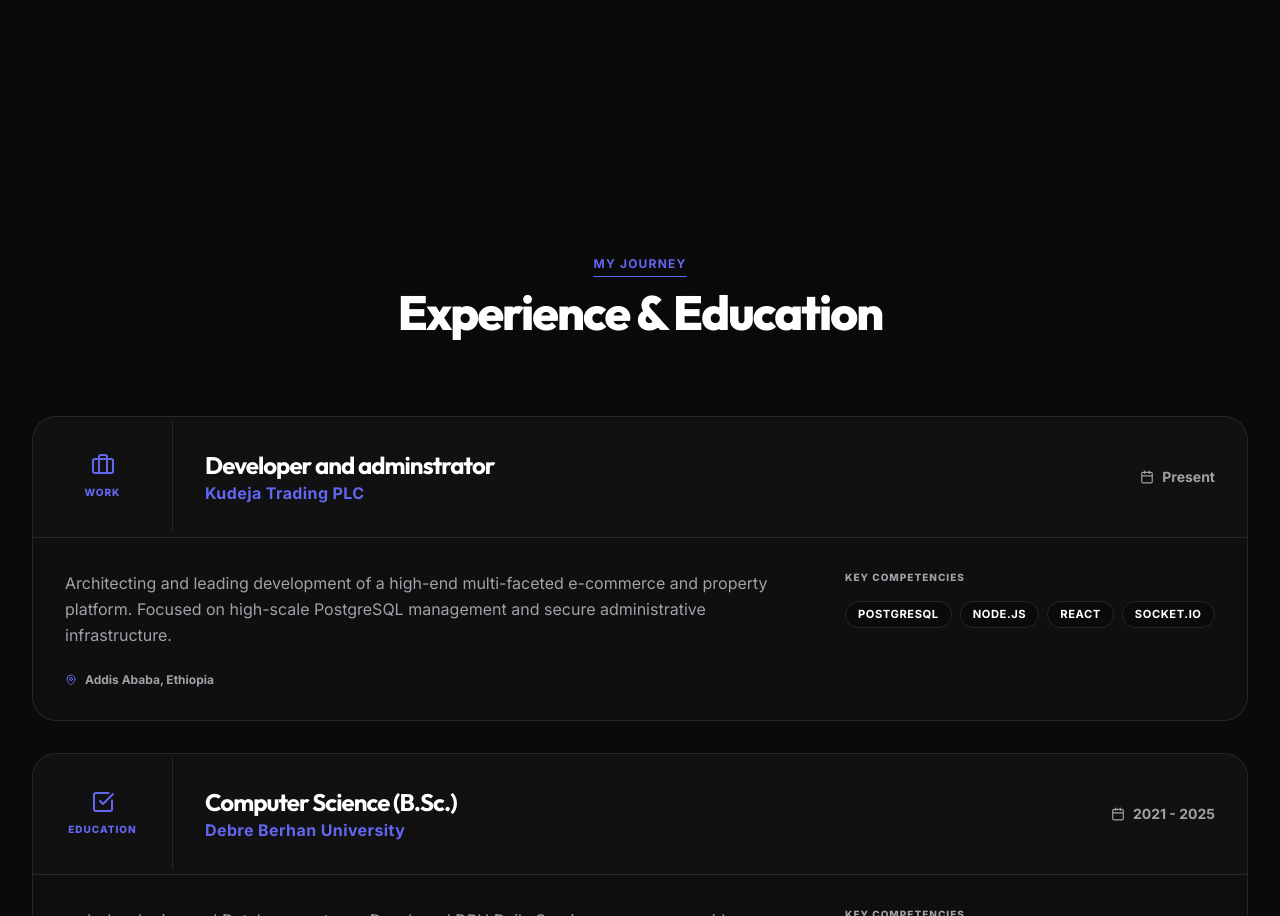
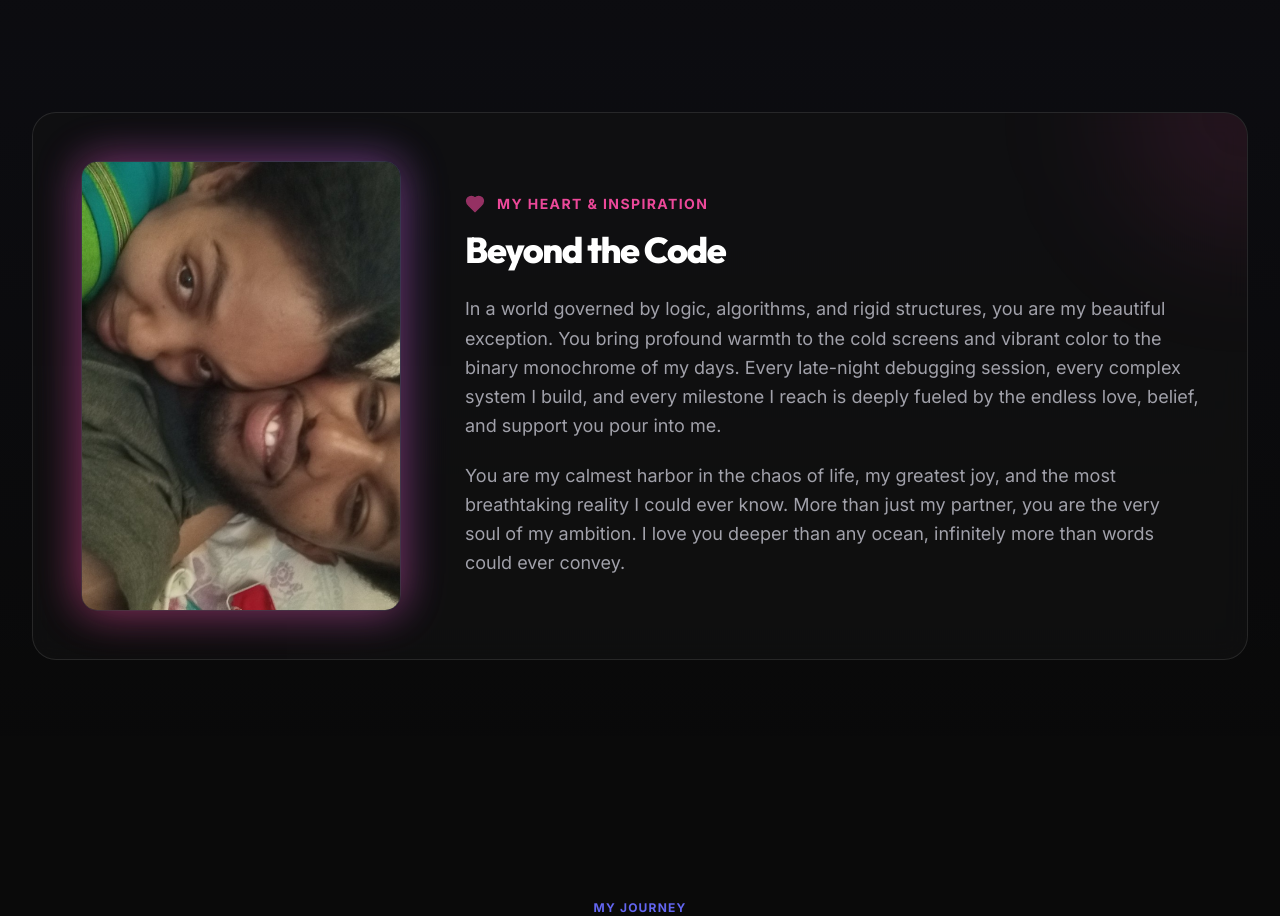
Before and after one commit to Abeni-M/portfolio, a React (Vite) app: page / in a window 1280 px wide. Shown: the part 1727-2643 px from the top of the page. Built offline with nearby package versions, Linux system fonts and the light colour scheme.

Commit message:
Add slideshow dedication in About section

```diff
--- a/src/components/About.jsx
+++ b/src/components/About.jsx
@@ -1,10 +1,23 @@
-import React from 'react';
-import { motion } from 'framer-motion';
-import { Code, Database, Shield, Zap } from 'lucide-react';
+import React, { useState, useEffect } from 'react';
+import { motion, AnimatePresence } from 'framer-motion';
+import { Code, Database, Shield, Zap, Heart } from 'lucide-react';
+import loveImage from '../assets/love.jpg';
+import love2Image from '../assets/love2.jpg';
+
+const loveImages = [loveImage, love2Image];
 
 import './About.css';
 
 const About = () => {
+  const [currentImageIndex, setCurrentImageIndex] = useState(0);
+
+  useEffect(() => {
+    const interval = setInterval(() => {
+      setCurrentImageIndex((prevIndex) => (prevIndex + 1) % loveImages.length);
+    }, 1000); // 1 second interval
+    return () => clearInterval(interval);
+  }, []);
+
   const serviceList = [
     {
       title: 'Video Editing',
@@ -82,6 +95,62 @@
             </div>
           </div>
         </div>
+
+        {/* The Heart Behind the Code */}
+        <motion.div
+          initial={{ opacity: 0, y: 20 }}
+          whileInView={{ opacity: 1, y: 0 }}
+          transition={{ duration: 0.6 }}
+          viewport={{ once: true }}
+          className="love-section glass-card mt-24 p-8 md:p-12 relative overflow-hidden flex flex-col md:flex-row items-center gap-10 lg:gap-16 border-t-2 border-pink-500/20"
+        >
+          {/* Background decoration */}
+          <div className="absolute top-0 right-0 w-64 h-64 bg-pink-500/10 rounded-full blur-3xl translate-x-1/2 -translate-y-1/2 pointer-events-none"></div>
+          <div className="absolute bottom-0 left-0 w-64 h-64 bg-primary/10 rounded-full blur-3xl -translate-x-1/2 translate-y-1/2 pointer-events-none"></div>
+
+          <motion.div
+            whileHover={{ scale: 1.02, rotate: -2 }}
+            className="love-image-wrapper shrink-0 relative w-full max-w-[280px] md:max-w-[320px] mx-auto md:mx-0 h-[380px] md:h-[450px]"
+          >
+            <div className="absolute inset-0 bg-gradient-to-tr from-pink-500 to-primary rounded-2xl blur-xl opacity-40"></div>
+            <div className="relative w-full h-full z-10 rounded-2xl overflow-hidden shadow-[0_0_40px_rgba(236,72,153,0.3)] border border-white/10">
+              <AnimatePresence>
+                <motion.img
+                  key={currentImageIndex}
+                  initial={{ opacity: 0 }}
+                  animate={{ opacity: 1 }}
+                  exit={{ opacity: 0 }}
+                  transition={{ duration: 0.5 }}
+                  src={loveImages[currentImageIndex]}
+                  alt="My Inspiration"
+                  className="absolute inset-0 w-full h-full object-cover"
+                  style={{ objectPosition: 'center' }}
+                />
+              </AnimatePresence>
+            </div>
+          </motion.div>
+
+          <div className="love-content z-10">
+            <div className="flex items-center gap-3 mb-4">
+              <Heart size={20} className="text-pink-500 animate-pulse" fill="currentColor" />
+              <span className="text-pink-500 font-bold tracking-widest text-sm uppercase block">My Heart & Inspiration</span>
+            </div>
+            <h3 className="text-3xl md:text-4xl font-extrabold mb-6 text-white leading-tight">Beyond the Code</h3>
+            <div className="text-muted space-y-5 text-lg leading-relaxed relative">
+              <p>
+                In a world governed by logic, algorithms, and rigid structures, you are my beautiful exception.
+                You bring profound warmth to the cold screens and vibrant color to the binary monochrome of my days.
+                Every late-night debugging session, every complex system I build, and every milestone I reach
+                is deeply fueled by the endless love, belief, and support you pour into me.
+              </p>
+              <p>
+                You are my calmest harbor in the chaos of life, my greatest joy, and the most breathtaking reality
+                I could ever know. More than just my partner, you are the very soul of my ambition. I love you
+                deeper than any ocean, infinitely more than words could ever convey.
+              </p>
+            </div>
+          </div>
+        </motion.div>
       </div>
     </section>
   );
```
Also changed, not shown: src/assets/love.jpg (added), src/assets/love2.jpg (added).
